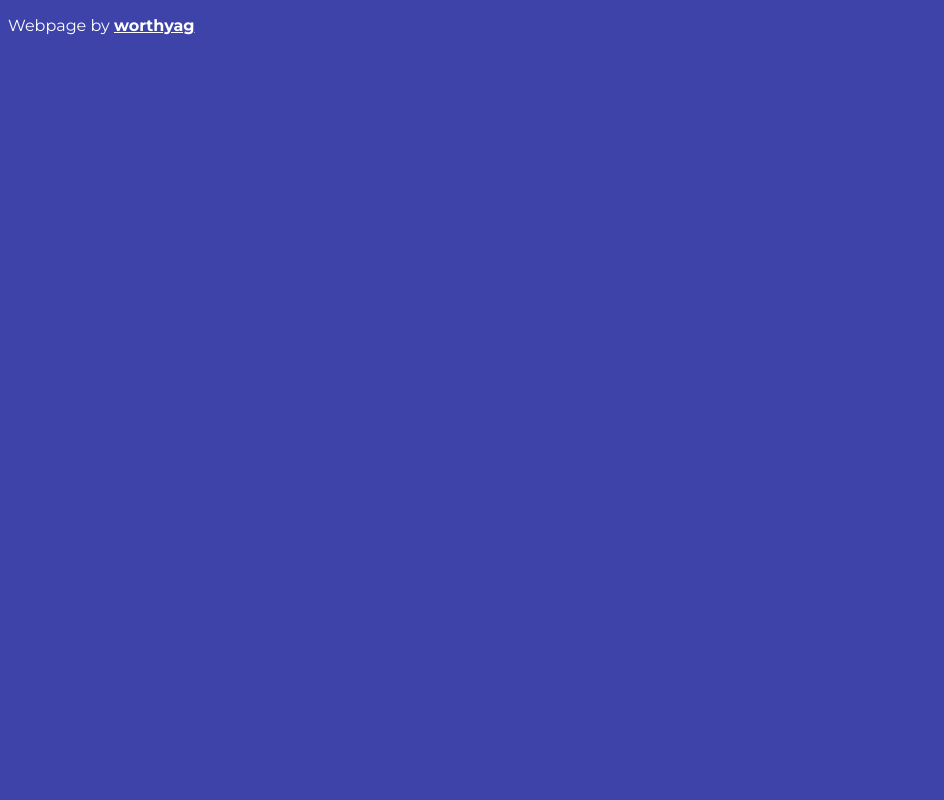
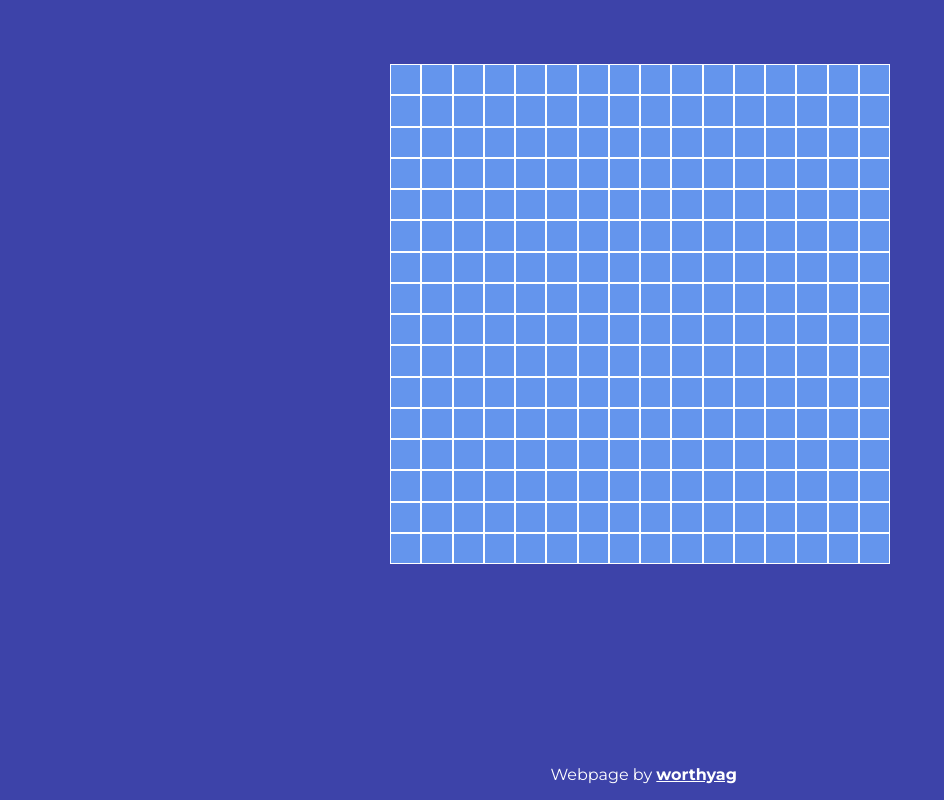
Before and after one commit to worthyag/etch-a-sketch, a plain HTML site: page index.html in a window 1280 px wide. Shown: the whole page, without its empty margins (0-944 px from the left). Drawn offline with Linux system fonts and the light colour scheme.

Commit message:
Created the 16*16 grid.

```diff
--- a/main.js
+++ b/main.js
@@ -0,0 +1,16 @@
+const container = document.querySelector("#container");
+let divs = [];
+
+for (let i = 0; i < 256; i++) {
+    divs.push(document.createElement("div"));
+}
+
+for (let i = 0; i < divs.length; i++) {
+    // divs[i].innerText = i+1;
+    divs[i].classList.add("boxes");
+    container.appendChild(divs[i]);
+}
+
+
+
+console.log(divs);
--- a/style.css
+++ b/style.css
@@ -4,10 +4,29 @@ body {
     font-family: 'Montserrat', sans-serif;
     background-color: rgb(61, 67, 169);
     color: #fff;
-    /* text-align: center; */
 }
 
 #github-name {
     font-weight: bold;
     color: #fff;
 }
+
+#container {
+    height: 500px;
+    width: 500px;
+    display: grid;
+    grid-template-columns: repeat(16, 1fr);
+    margin: 64px auto;
+}
+
+.boxes {
+    background-color: cornflowerblue;
+    border: solid 1px #fff;
+}
+
+footer > p {
+    /* text-align: center; */
+    position: absolute;
+    bottom: 0;
+    left: 43%;
+}
```
